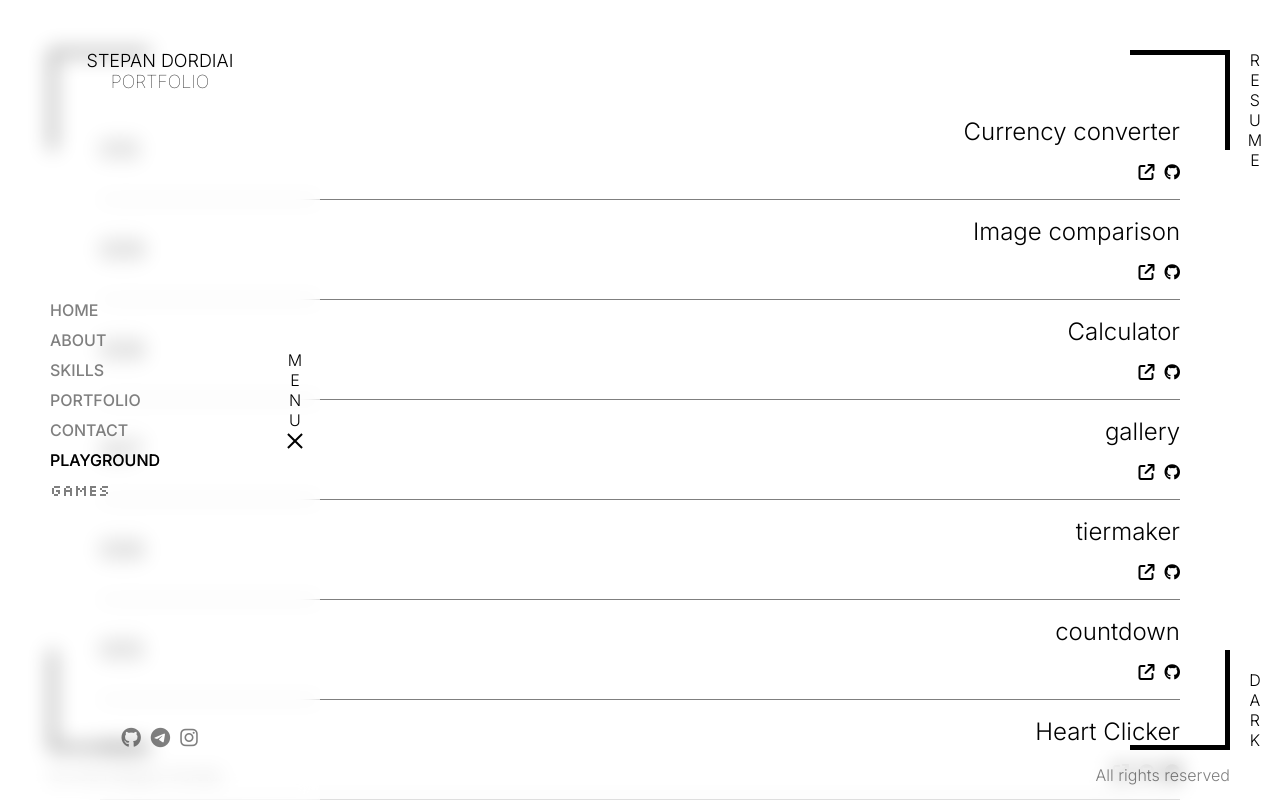
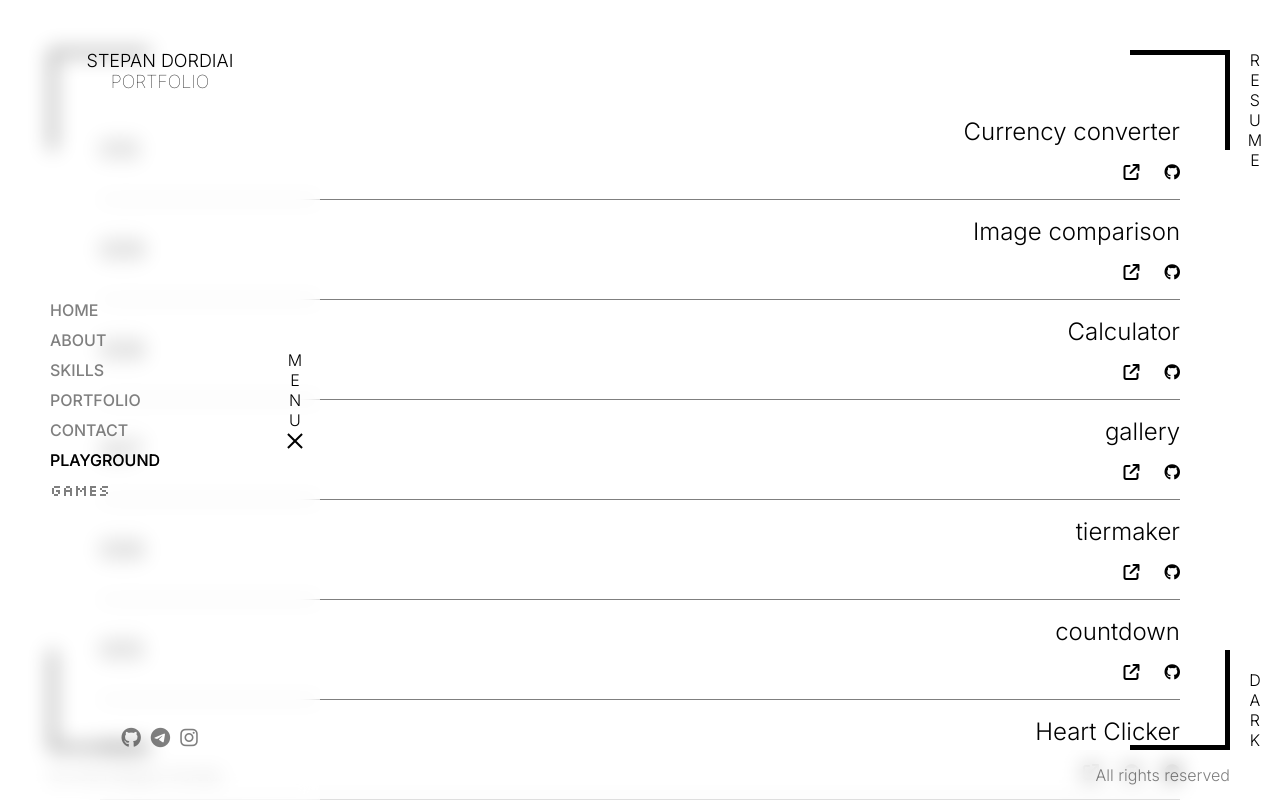
Before and after one commit to heeeyooo/stepan-dordiai, a React (Vite) app in the folder frontend/: page /playground in a window 1280 px wide. Built offline with nearby package versions, Linux system fonts and the light colour scheme.

Commit message:
v4.3.1 Updated gap for pg links

```diff
--- a/frontend/src/data/pgData.json
+++ b/frontend/src/data/pgData.json
@@ -18,7 +18,7 @@
         "title": "To Do List",
         "liveSite": "https://heeeyooo.github.io/to-do-list/",
         "githubRepo": "https://github.com/heeeyooo/to-do-list",
-        " telegramBot": "https://t.me/done_list_bot"
+        "telegramBot": "https://t.me/done_list_bot"
     },
     {
         "id": 4,
--- a/frontend/src/pages/playground/Playground.css
+++ b/frontend/src/pages/playground/Playground.css
@@ -75,7 +75,7 @@
     display: flex;
     justify-content: center;
     align-items: center;
-    column-gap: 10px;
+    column-gap: 25px;
 }
 
 .pg-project__link {
```
